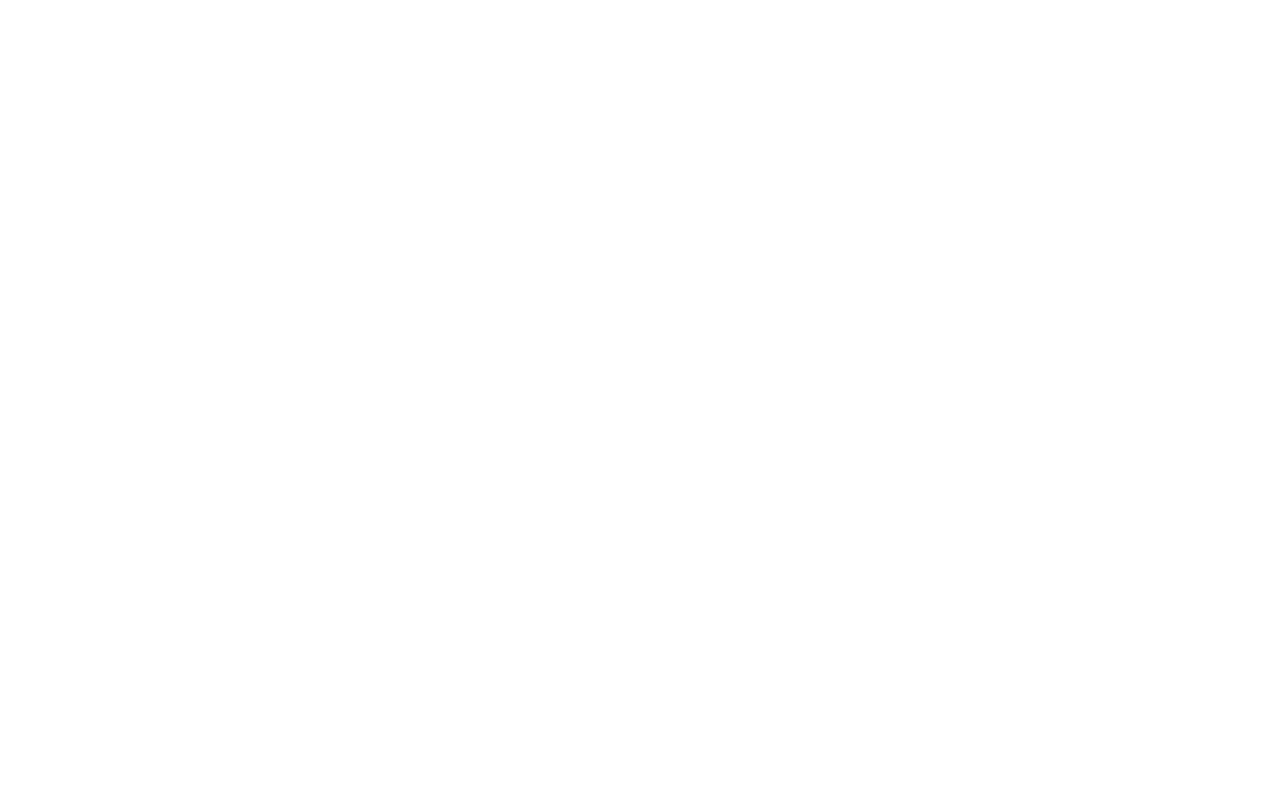
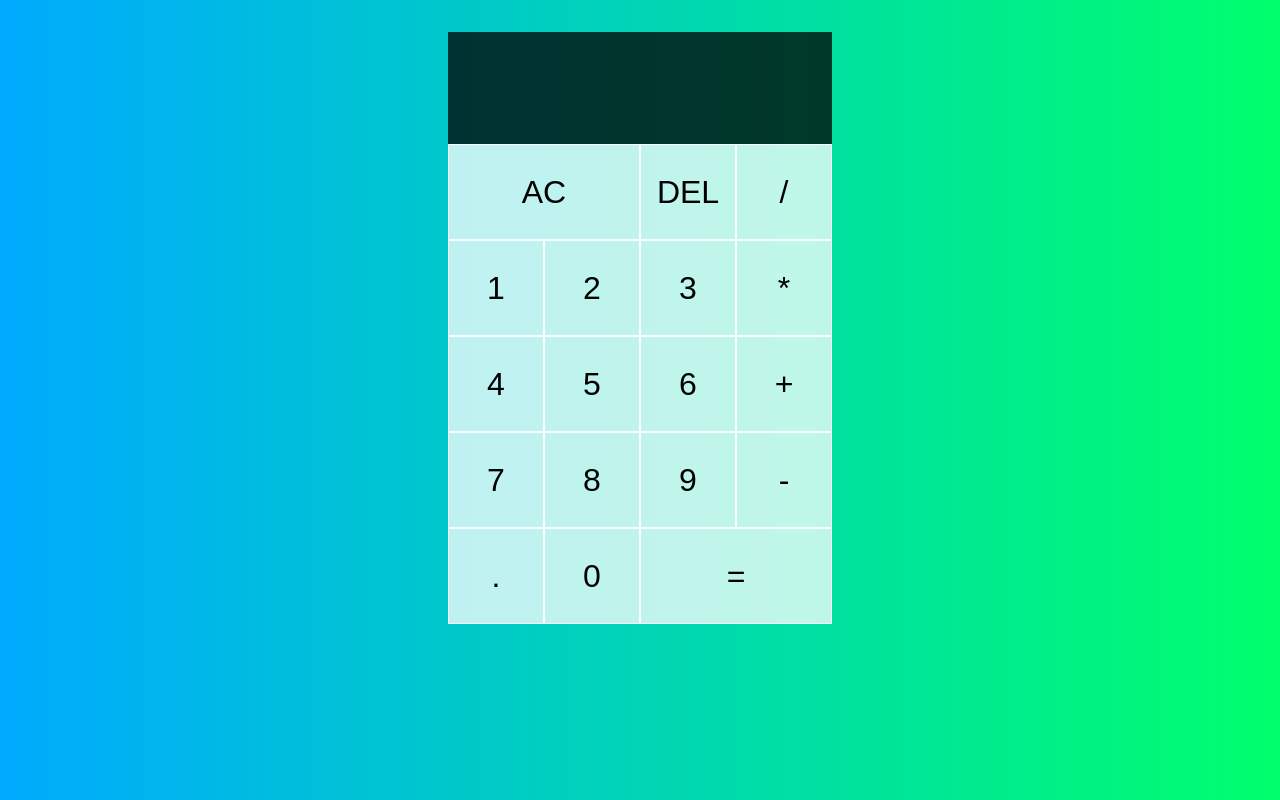
Before and after one commit to ElenaLenivtseva/calculator, a React (Create React App) app: page / in a window 1280 px wide. Built offline with nearby package versions, Linux system fonts and the light colour scheme.

Commit message:
Добавлены стили

```diff
--- a/src/App.js
+++ b/src/App.js
@@ -1,10 +1,36 @@
+import {useReducer} from 'react'
+import './styles.css';
 
-import './App.css';
+function reducer (state, action) {
+
+}
 
 function App() {
+  const [{currentOperand, previousOperand, operation}, dispatch] = useReducer(reducer, {})
   return (
-    <div className="App">
-
+    <div className="calculator-grid">
+      <div className="output">
+        <div className="previous-operand">{previousOperand} {operation}</div>
+        <div className="current-operand">{currentOperand}</div>
+      </div>
+      <button className="span-two">AC</button>
+      <button>DEL</button>
+      <button>/</button>
+      <button>1</button>
+      <button>2</button>
+      <button>3</button>
+      <button>*</button>
+      <button>4</button>
+      <button>5</button>
+      <button>6</button>
+      <button>+</button>
+      <button>7</button>
+      <button>8</button>
+      <button>9</button>
+      <button>-</button>
+      <button>.</button>
+      <button>0</button>
+      <button className='span-two'>=</button>
     </div>
   );
 }
--- /dev/null
+++ b/src/styles.css
@@ -0,0 +1,49 @@
+*, *::before, *::after {
+    box-sizing: border-box;
+}
+
+body {
+    margin: 0;
+    background: linear-gradient(to right, #00AAFF, #00FF6C);
+
+}
+.calculator-grid {
+    display: grid;
+    justify-content: center;
+    margin-top: 2rem;
+    grid-template-columns: repeat(4, 6rem);
+    grid-template-rows: minmax(7rem, auto) repeat(5, 6rem);
+}
+.calculator-grid > button {
+    cursor: pointer;
+    font-size: 2rem;
+    border: 1px solid white;
+    outline: none;
+    background-color: rgba(255, 255, 255, 0.75);
+}
+.calculator-grid > button:hover,
+.calculator-grid > button:focus {
+    background-color: rgba(255, 255, 255, 0.9);
+}
+.span-two {
+    grid-column: span 2;
+}
+.output {
+    grid-column: 1 / -1;
+    background: rgba(0, 0, 0, 0.75);
+    display: flex;
+    flex-direction: column;
+    align-items: flex-end;
+    justify-content: space-around;
+    padding: 0.75rem;
+    word-wrap: break-word;
+    word-break: break-all;
+}
+.output .previous-operand {
+    color: rgba(255, 255, 255, 0.75);
+    font-size: 1.5rem;
+}
+.output .current-operand {
+    color: white;
+    font-size: 2.5rem;
+}
```
